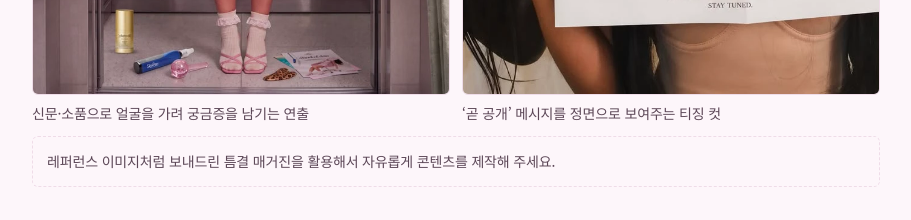
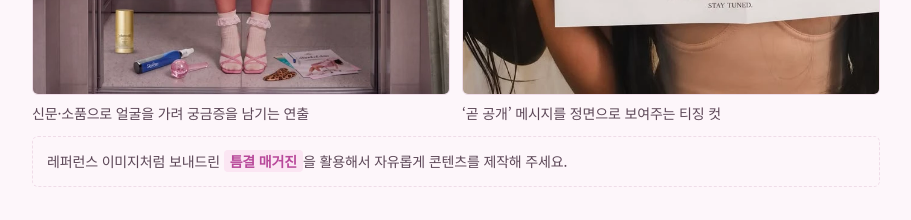
Before and after one commit to hwangyksiriai/teumgyul-fashion, a plain HTML site: page teasing/index.html in a window 1280 px wide. Shown: the part 980-1200 px from the top of the page, without its empty margins (184-1095 px from the left). Drawn offline with Linux system fonts and the light colour scheme.

Commit message:
Emphasize Teumgyul magazine in teasing reference note

```diff
--- a/teasing/index.html
+++ b/teasing/index.html
@@ -247,7 +247,7 @@ td.k{color:var(--accent)}
         <figcaption>‘곧 공개’ 메시지를 정면으로 보여주는 티징 컷</figcaption>
       </figure>
     </div>
-    <p class="note" style="margin-top:12px">레퍼런스 이미지처럼 보내드린 틈결 매거진을 활용해서 자유롭게 콘텐츠를 제작해 주세요.</p>
+    <p class="note" style="margin-top:12px">레퍼런스 이미지처럼 보내드린 <strong style="color:var(--accent);font-weight:900;background:var(--accent-soft);padding:1px 6px;border-radius:4px">틈결 매거진</strong>을 활용해서 자유롭게 콘텐츠를 제작해 주세요.</p>
   </div>
 
   <div>
```
